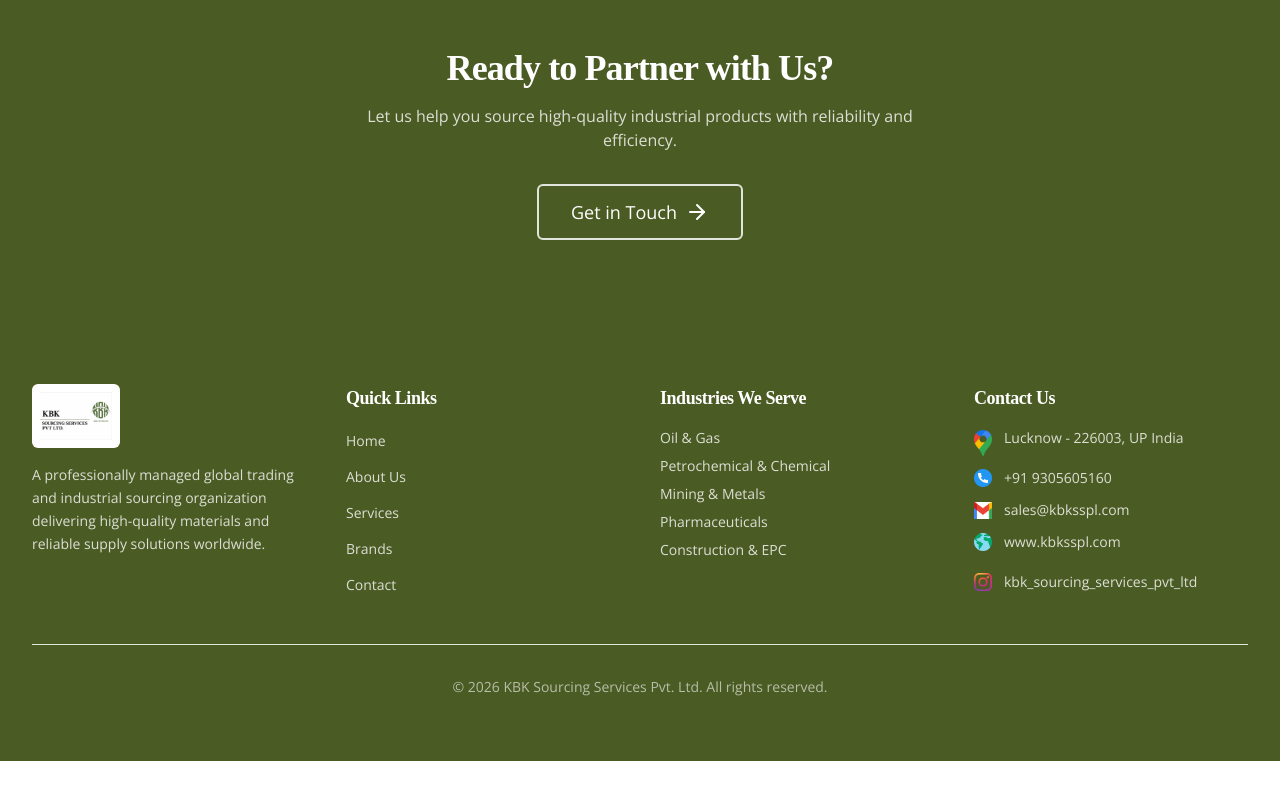
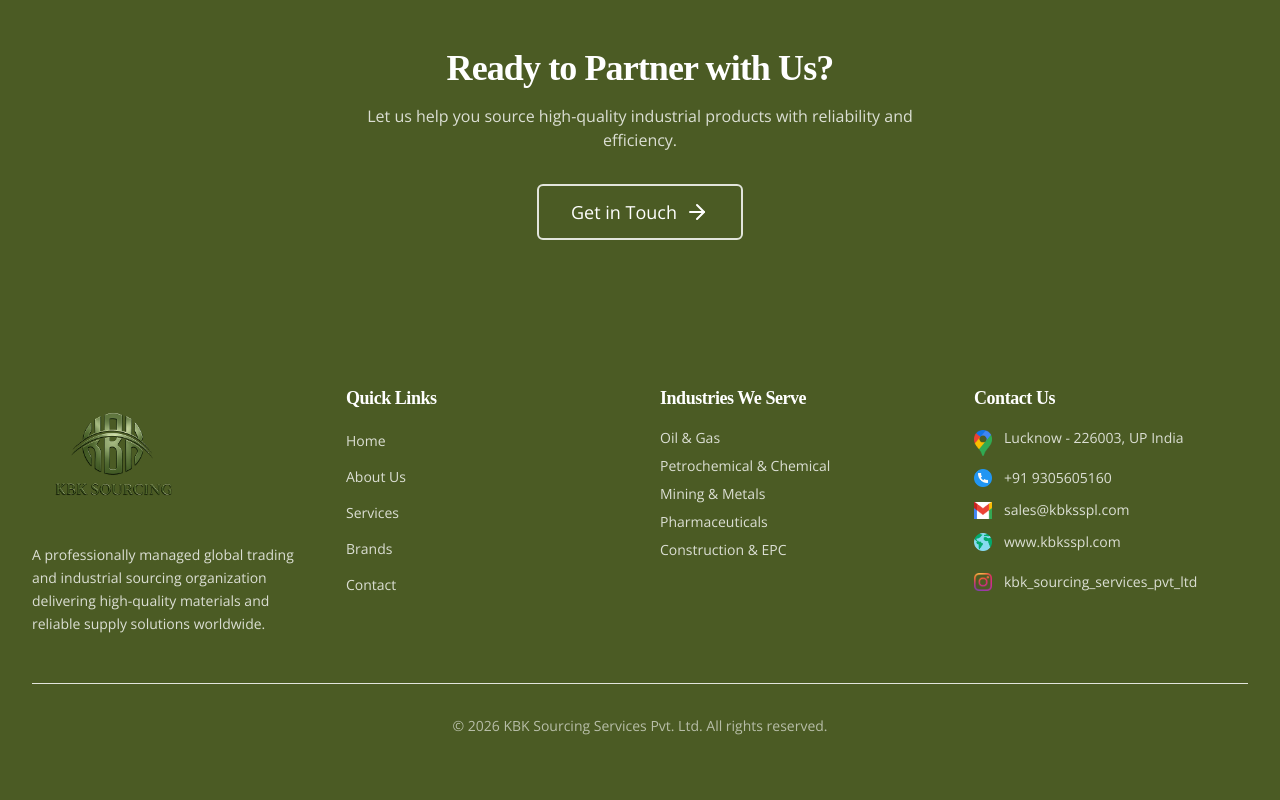
Before and after one commit to aquibiltifat/kbk-main, a Next.js app: page / in a window 1280 px wide. Shown: the part 2948-3748 px from the top of the page. Before the commit the page ends 3709 px from the top, so only its background shows below. Built offline with nearby package versions, Linux system fonts and the light colour scheme.

Commit message:
update project files'

```diff
--- a/src/components/layout/Footer.tsx
+++ b/src/components/layout/Footer.tsx
@@ -8,15 +8,15 @@
             <div className="container-custom py-16">
                 <div className="grid grid-cols-1 md:grid-cols-2 lg:grid-cols-4 gap-10">
                     {/* Company Info */}
-                    <div className="space-y-4">
+                    <div className="space-y-0">
                         <Image
-                            src="/images/logo-new.png"
+                            src="/images/kbk-logo-full.png"
                             alt="KBK Sourcing Services"
-                            width={160}
-                            height={64}
-                            className="h-16 w-auto object-contain bg-background p-2 rounded-md"
+                            width={180}
+                            height={180}
+                            className="h-40 w-auto object-contain pb-0 rounded-md"
                         />
-                        <p className="text-primary-foreground/80 text-sm leading-relaxed">
+                        <p className="text-primary-foreground/80 text-sm leading-relaxed top-0">
                             A professionally managed global trading and industrial sourcing organization delivering high-quality materials and reliable supply solutions worldwide.
                         </p>
                     </div>
```
